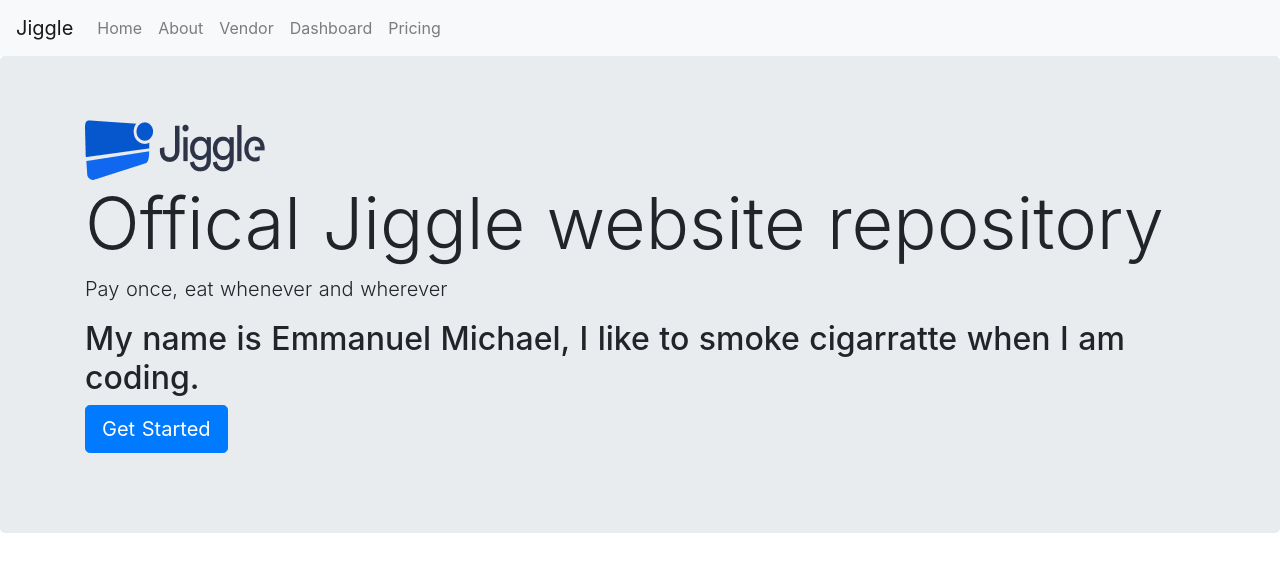
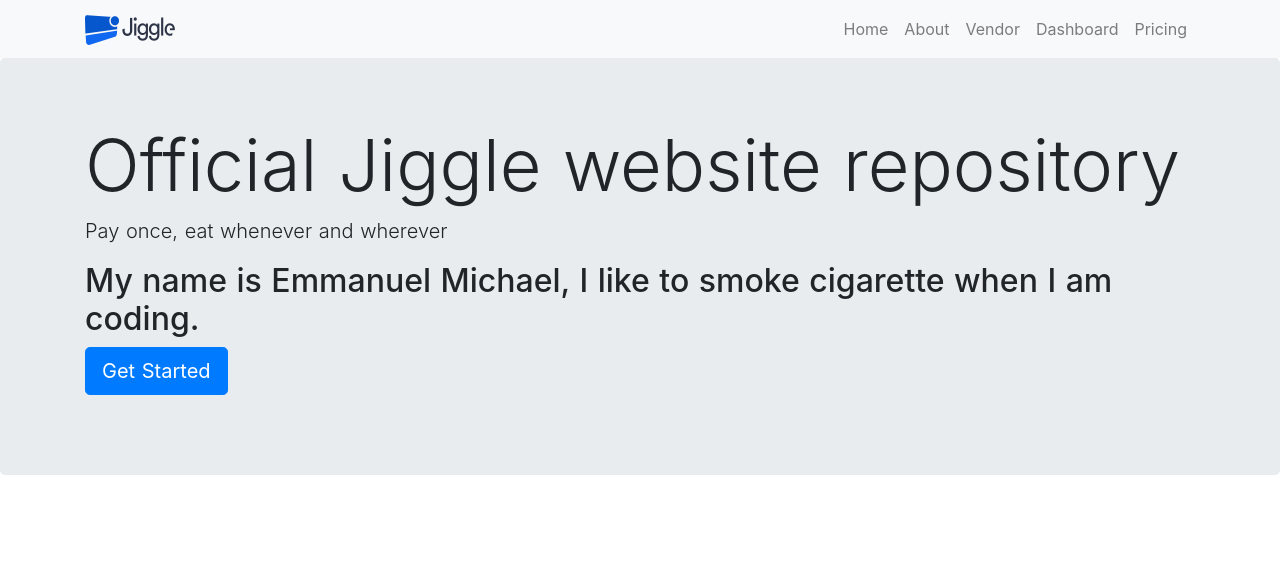
Before and after one commit to cynthiaiboro/Jiggle-Website, a Nuxt app: page / in a window 1280 px wide. Shown: the top 572 px of the page. Built offline with nearby package versions, Linux system fonts and the light colour scheme.

Commit message:
fixed a couple layout stuff

```diff
--- a/layouts/header.vue
+++ b/layouts/header.vue
@@ -1,7 +1,10 @@
 <template>
   <div>
     <nav class="navbar navbar-expand-sm navbar-light bg-light">
-      <a class="navbar-brand" href="#">Jiggle</a>
+      <div class="container">
+        <a class="navbar-brand" href="#">
+          <img src="/logo.png" class="brand-logo">
+        </a>
         <button
           class="navbar-toggler d-lg-none"
           type="button"
@@ -14,7 +17,7 @@
           <span class="navbar-toggler-icon"></span>
         </button>
         <div class="collapse navbar-collapse">
-        <ul class="navbar-nav mr-auto">
+          <ul class="navbar-nav ml-auto">
             <li class="nav-item">
               <router-link class="nav-link" to="/">Home</router-link>
             </li>
@@ -32,6 +35,7 @@
             </li>
           </ul>
         </div>
+      </div>
     </nav>
   </div>
 </template>
@@ -40,5 +44,8 @@
 export default {}
 </script>
 
-<style>
+<style scoped>
+.brand-logo {
+  height: 30px !important;
+}
 </style>
--- a/pages/index.vue
+++ b/pages/index.vue
@@ -2,10 +2,9 @@
   <div>
     <div class="jumbotron">
       <div class="container">
-        <logo/>
-        <h1 class="display-3">Offical Jiggle website repository</h1>
+        <h1 class="display-3">Official Jiggle website repository</h1>
         <p class="lead">Pay once, eat whenever and wherever</p>
-        <h2>My name is Emmanuel Michael, I like to smoke cigarratte when I am coding.</h2>
+        <h2>My name is Emmanuel Michael, I like to smoke cigarette when I am coding.</h2>
         <p class="lead">
           <a class="btn btn-primary btn-lg" href="Jumbo action link" role="button">Get Started</a>
         </p>
@@ -16,13 +15,7 @@
 </template>
 
 <script>
-import Logo from '~/components/Logo.vue'
-
-export default {
-  components: {
-    Logo
-  }
-}
+export default {}
 </script>
 
 <style>
```
Lines whose indentation alone changed are shown as unchanged.
